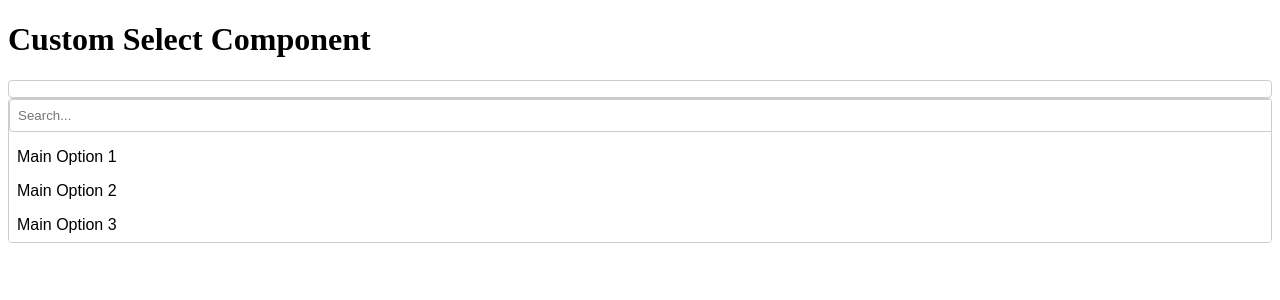
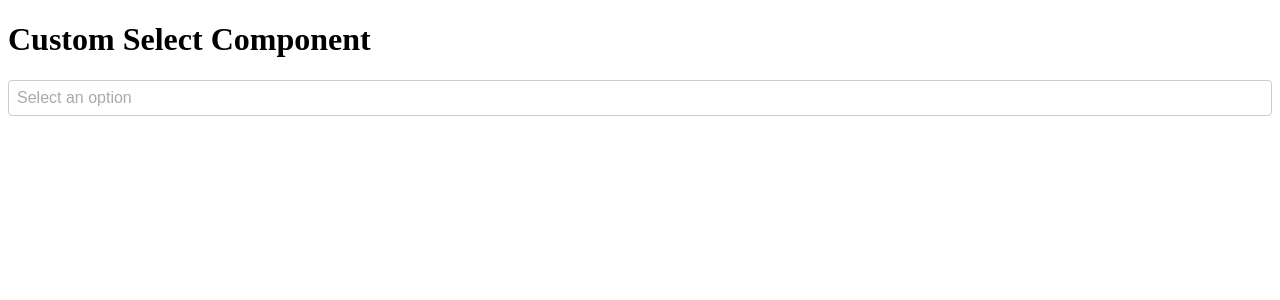
Before and after one commit to suzan-sheikh/custom-select-component, a React (Vite) app: page / in a window 1280 px wide. Shown: the top 300 px of the page. Built offline with nearby package versions, Linux system fonts and the light colour scheme.

Commit message:
sum point added

```diff
--- a/src/CustomSelect.css
+++ b/src/CustomSelect.css
@@ -15,15 +15,10 @@
   padding: 8px;
   border: 1px solid #ccc;
   border-radius: 4px;
-  cursor: pointer;
   background-color: #fff;
 }
 
-.kzui-select__control:hover {
-  border-color: #999;
-}
-
-.kzui-select__value {
+.kzui-select__value, .kzui-select__placeholder {
   flex: 1;
 }
 
@@ -50,7 +45,6 @@
   max-height: 200px;
   overflow-y: auto;
   z-index: 10;
-  display: block; /* Ensure menu is always visible by default */
 }
 
 .kzui-select__search {
@@ -89,6 +83,16 @@
   margin-right: 4px;
 }
 
+.kzui-select__group {
+  margin-bottom: 8px;
+}
+
+.kzui-select__group-label {
+  font-weight: bold;
+  padding: 8px;
+  border-bottom: 1px solid #ccc;
+}
+
 .kzui-select__no-options {
   padding: 8px;
   color: #666;
--- a/src/CustomSelect.jsx
+++ b/src/CustomSelect.jsx
@@ -15,77 +15,63 @@ const CustomSelect = ({
   onSearchHandler,
 }) => {
   const [selectedValue, setSelectedValue] = useState(value || (isMulti ? [] : null));
-  const [availableOptions, setAvailableOptions] = useState(options);
-  const [isMenuOpen, setIsMenuOpen] = useState(true); // Open menu by default
+  const [isMenuOpen, setIsMenuOpen] = useState(false);
   const [searchTerm, setSearchTerm] = useState('');
   const inputRef = useRef(null);
+  const menuRef = useRef(null); // Reference to the menu container
+  const controlRef = useRef(null); // Reference to the control container
 
-  useEffect(() => {
-    if (onMenuOpen) {
-      onMenuOpen();
+  // Toggle menu open/close
+  const handleControlClick = () => {
+    if (!isDisabled) {
+      setIsMenuOpen(prev => !prev);
     }
-  }, [isMenuOpen, onMenuOpen]);
+  };
 
-  useEffect(() => {
-    // Update available options when selected items change
-    setAvailableOptions(
-      options.filter((opt) => !selectedValue.some((sel) => sel.value === opt.value))
-    );
-  }, [selectedValue, options]);
-
+  // Handle option selection
   const handleSelect = (option) => {
     if (isMulti) {
-      const newSelected = [...selectedValue, option];
-      setSelectedValue(newSelected);
-      setAvailableOptions(availableOptions.filter((opt) => opt.value !== option.value));
-      onChangeHandler(newSelected);
+      setSelectedValue(prev => {
+        const newSelection = [...prev, option];
+        onChangeHandler(newSelection);
+        return newSelection;
+      });
     } else {
       setSelectedValue(option);
-      setAvailableOptions(availableOptions.filter((opt) => opt.value !== option.value));
       onChangeHandler(option);
       setIsMenuOpen(false);
     }
   };
 
+  // Handle clear action
   const handleClear = (item) => {
     if (isMulti) {
-      const newSelected = selectedValue.filter((i) => i.value !== item.value);
-      setSelectedValue(newSelected);
-      setAvailableOptions([...availableOptions, item]);
-      onChangeHandler(newSelected);
+      setSelectedValue(prev => {
+        const newSelection = prev.filter(i => i.value !== item.value);
+        onChangeHandler(newSelection);
+        return newSelection;
+      });
     } else {
       setSelectedValue(null);
-      setAvailableOptions([...availableOptions, item]);
       onChangeHandler(null);
     }
-    setIsMenuOpen(true); // Reopen the menu when an item is cleared
+    setIsMenuOpen(true);
   };
 
+  // Handle search input change
   const handleSearch = (event) => {
     setSearchTerm(event.target.value);
-    if (onSearchHandler) {
-      onSearchHandler(event.target.value);
-    }
+    if (onSearchHandler) onSearchHandler(event.target.value);
   };
 
-  const filteredOptions = availableOptions.filter((option) =>
-    option.label.toLowerCase().includes(searchTerm.toLowerCase())
+  // Filter options based on search term and selected values
+  const filteredOptions = options.filter(option =>
+    option.label.toLowerCase().includes(searchTerm.toLowerCase()) &&
+    !selectedValue.some(sel => sel.value === option.value)
   );
 
-  const handleFocus = () => {
-    if (!isDisabled) {
-      setIsMenuOpen(true);
-    }
-  };
-
-  const handleBlur = () => {
-    if (!isDisabled && !isMulti) {
-      setIsMenuOpen(false);
-    }
-  };
-
-  const renderOptions = (options) => {
-    return options.map((option) => (
+  // Render options as list items
+  const renderOptions = (options) => options.map(option => (
     <li
       key={option.value}
       className="kzui-select__option"
@@ -94,48 +80,72 @@ const CustomSelect = ({
       {option.label}
     </li>
   ));
+
+  // Render grouped options
+  const renderGroupedOptions = () => options.map(group => (
+    <li key={group.label} className="kzui-select__group">
+      <div className="kzui-select__group-label">{group.label}</div>
+      <ul>
+        {renderOptions(group.options)}
+      </ul>
+    </li>
+  ));
+
+  // Close menu when clicking outside
+  useEffect(() => {
+    const handleClickOutside = (event) => {
+      if (menuRef.current && !menuRef.current.contains(event.target) &&
+          controlRef.current && !controlRef.current.contains(event.target)) {
+        setIsMenuOpen(false);
+      }
     };
+
+    document.addEventListener('mousedown', handleClickOutside);
+    return () => document.removeEventListener('mousedown', handleClickOutside);
+  }, []);
+
+  // Open/close menu and invoke onMenuOpen callback when menu opens/closes
+  useEffect(() => {
+    if (onMenuOpen && isMenuOpen) onMenuOpen();
+  }, [isMenuOpen, onMenuOpen]);
 
   return (
     <div className={`kzui-select ${isDisabled ? 'kzui-select--disabled' : ''}`}>
       <div
         className="kzui-select__control"
-        onClick={() => !isDisabled && setIsMenuOpen(true)}
+        onClick={handleControlClick}
+        ref={controlRef}
       >
-        {selectedValue ? (
-          isMulti ? (
-            selectedValue.map((val) => (
-              <ul key={val.value} className="kzui-select__multi-value-container">
-                <li className="kzui-select__multi-value">
-                  {val.label}
-                </li>
+        {!selectedValue || (Array.isArray(selectedValue) && selectedValue.length === 0) ? (
+          <div className="kzui-select__placeholder">{placeholder}</div>
+        ) : isMulti ? (
+          selectedValue.map(val => (
+            <div key={val.value} className="kzui-select__multi-value-container">
+              <span className="kzui-select__multi-value">{val.label}</span>
               {isClearable && (
                 <button
                   className="kzui-select__clear-btn"
                   onClick={(e) => {
-                      e.stopPropagation(); // Prevent the click event from triggering the control click
+                    e.stopPropagation();
                     handleClear(val);
                   }}
                 >
                   &times;
                 </button>
               )}
-              </ul>
+            </div>
           ))
         ) : (
           <div className="kzui-select__value">{selectedValue.label}</div>
-          )
-        ) : (
-          <div className="kzui-select__placeholder">{placeholder}</div>
         )}
-        {isClearable && !isMulti && selectedValue && (
+        {!isMulti && isClearable && selectedValue && (
           <button className="kzui-select__clear-btn" onClick={() => handleClear(selectedValue)}>
             &times;
           </button>
         )}
       </div>
       {isMenuOpen && (
-        <div className="kzui-select__menu">
+        <div className="kzui-select__menu" ref={menuRef}>
           {isSearchable && (
             <input
               type="text"
@@ -143,14 +153,16 @@ const CustomSelect = ({
               value={searchTerm}
               onChange={handleSearch}
               placeholder="Search..."
+              ref={inputRef}
             />
           )}
           <ul className="kzui-select__list">
-            {filteredOptions.length ? (
-              renderOptions(filteredOptions)
-            ) : (
-              <li className="kzui-select__no-options">No options available</li>
-            )}
+            {isGrouped
+              ? renderGroupedOptions()
+              : filteredOptions.length
+              ? renderOptions(filteredOptions)
+              : <li className="kzui-select__no-options">No options available</li>
+            }
           </ul>
         </div>
       )}
```
Lines whose indentation alone changed are shown as unchanged.
